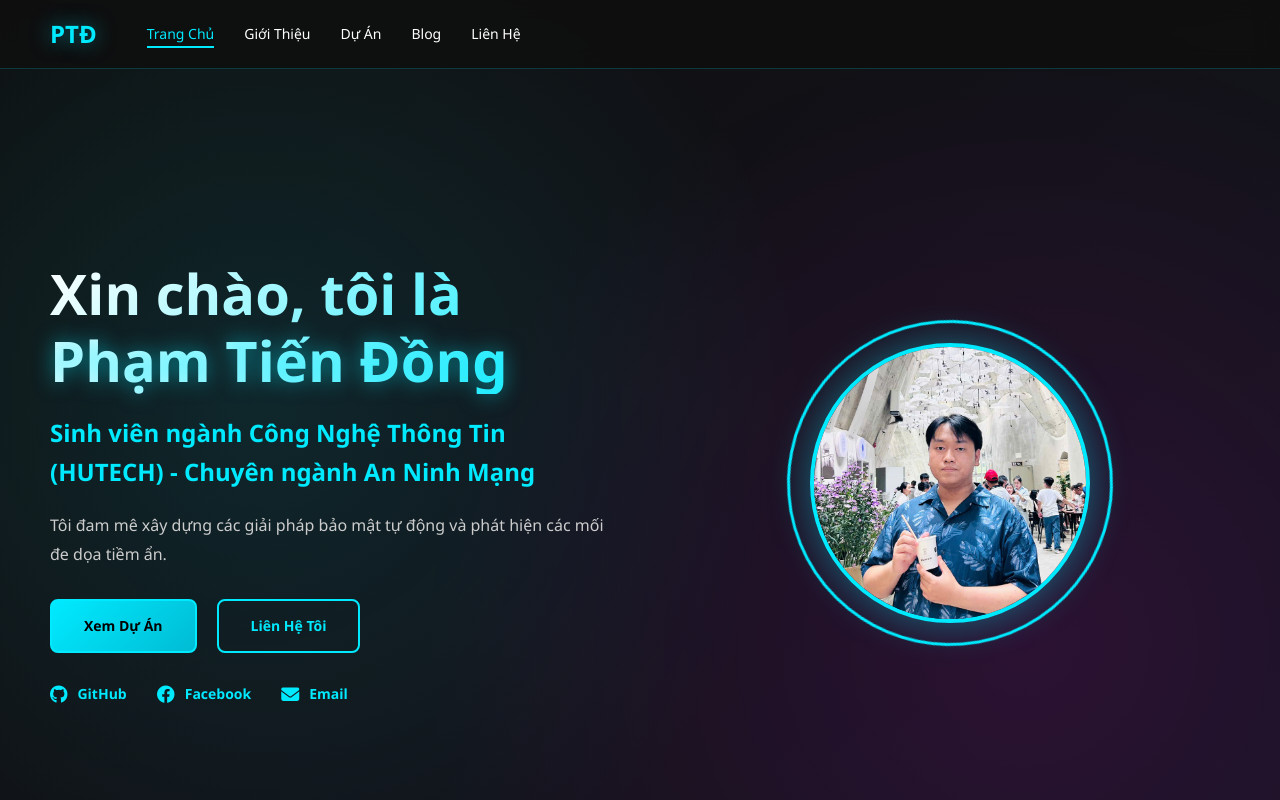
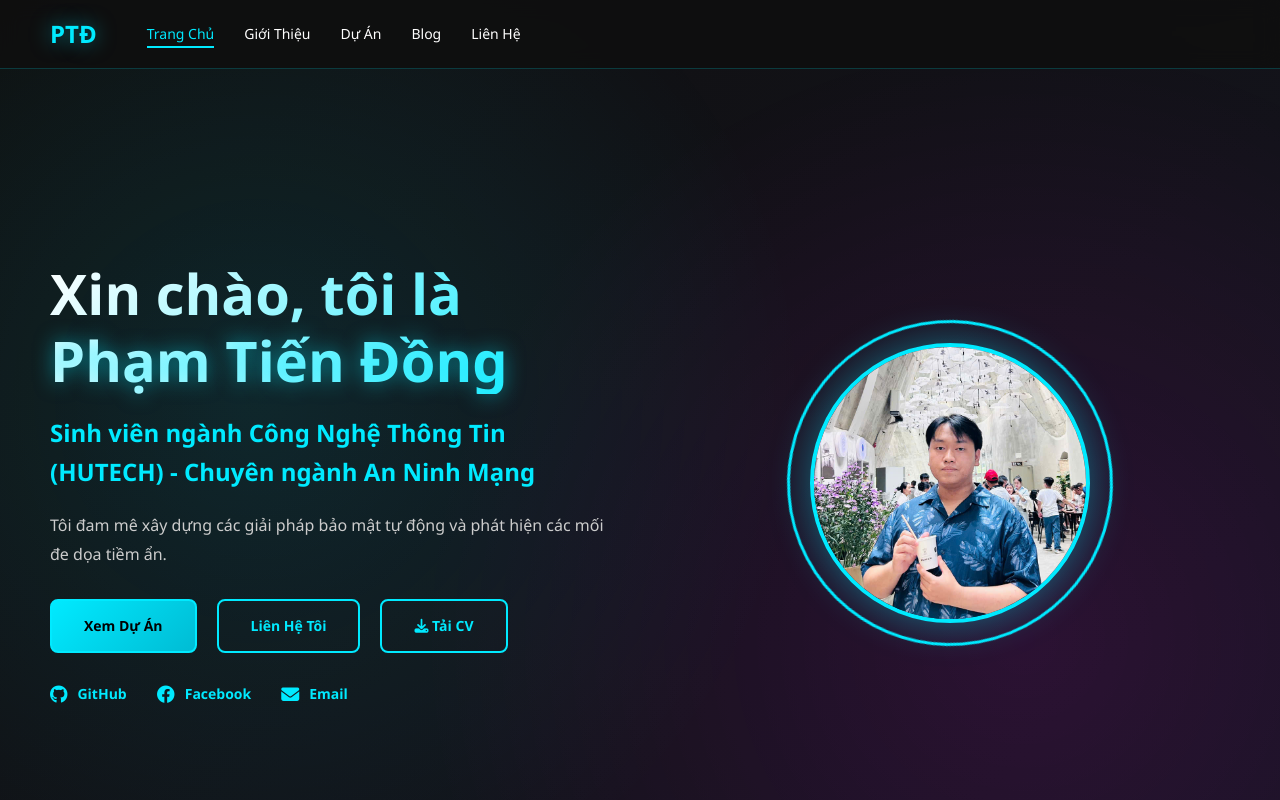
Before and after one commit to TienDong-Huss/phamtiendong, a plain HTML site: page index.html in a window 1280 px wide. Shown: the top 800 px of the page. Drawn offline with Linux system fonts and the light colour scheme.

Commit message:
them moi 2

```diff
--- a/index.html
+++ b/index.html
@@ -37,6 +37,7 @@
                 <div class="hero-buttons">
                     <a href="projects.html" class="btn btn-primary">Xem Dự Án</a>
                     <a href="contact.html" class="btn btn-secondary">Liên Hệ Tôi</a>
+                    <a href="assets/CV_PHAM TIEN DONG.pdf" download class="btn btn-secondary"><i class="fas fa-download"></i> Tải CV</a>
                 </div>
                 <div class="quick-links">
                     <a href="https://github.com/TienDong-Huss" target="_blank" class="quick-link"><i class="fab fa-github"></i> GitHub</a>
```
Also changed, not shown: 1 other file.
